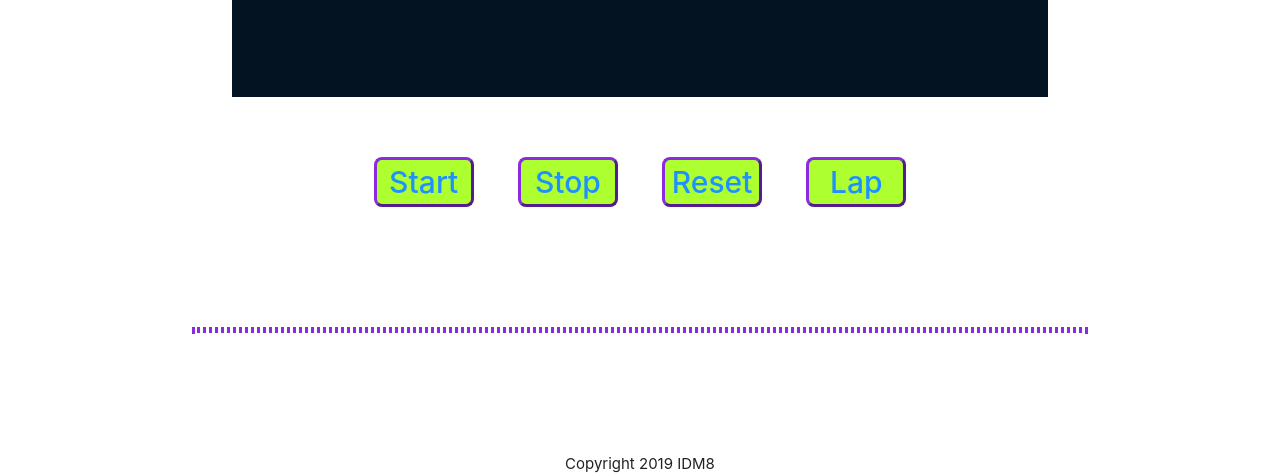
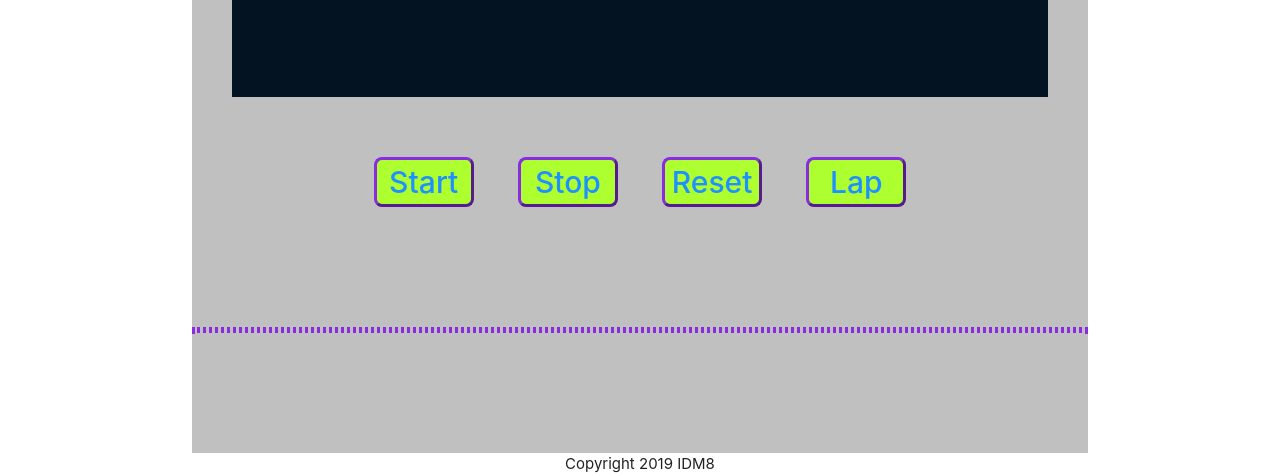
Before and after one commit to InnanaDM/timer_app, a plain HTML site: page index.html in a window 1280 px wide. Shown: the part 453-929 px from the top of the page. Drawn offline with nearby package versions, Linux system fonts and the light colour scheme.

Commit message:
theme mod, need to make laps not overlap footer, set to grid

```diff
--- a/assets/css/style.css
+++ b/assets/css/style.css
@@ -3,10 +3,11 @@
  background-color: bisque;
 
 } */
+
 .container {
     width: 100%;
     height: 800px;
-    ;
+    background-color: silver;
 	/* padding-left: 25%;
 	padding-top: 2%;
 	padding-bottom: 1%; */
```
